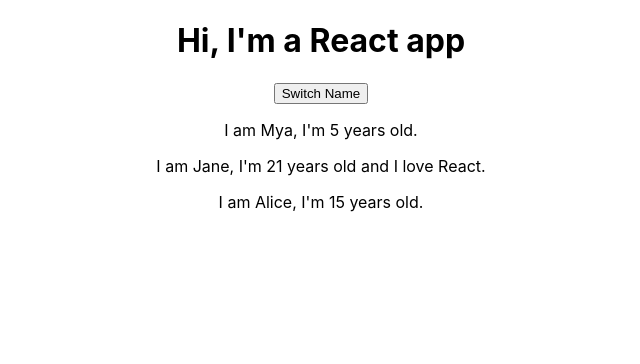
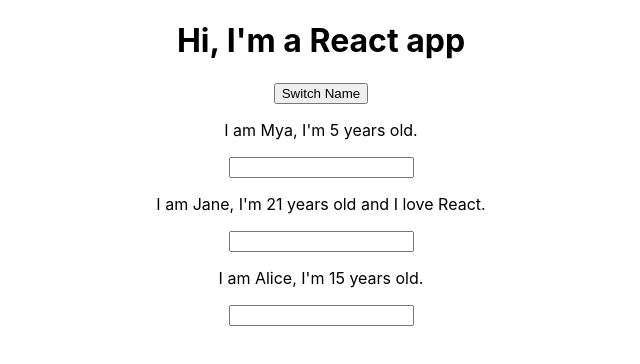
Before and after one commit to gabycasper007/adelyn, a React (Create React App) app: page / in a window 1280 px wide. Shown: the top 364 px of the page, without its empty margins (319-959 px from the left). Built offline with nearby package versions, Linux system fonts and the light colour scheme.

Commit message:
App Class component

```diff
--- a/src/App.js
+++ b/src/App.js
@@ -1,9 +1,9 @@
-import React, { useState } from "react";
+import React, { Component } from "react";
 import "./App.css";
 import Person from "./Person/Person";
 
-const app = () => {
-  const [initialState, setNewState] = useState({
+class App extends Component {
+  state = {
     persons: [
       {
         age: 5,
@@ -20,28 +20,53 @@ const app = () => {
       }
     ],
     somedata: "THE DATA"
-  });
-  const switchNameHandler = pName => {
-    const persons = initialState.persons.map(pers => {
+  };
+  switchNameHandler = pName => {
+    const persons = this.state.persons.map(pers => {
       if (pers.name === pName) pers.age++;
       return pers;
     });
-    setNewState({ persons, ...initialState });
+    this.setState({ persons, ...this.state });
   };
+  nameChangedHandler = event => {
+    const val = event.target.value;
+    console.log(val);
+
+    this.setState({
+      persons: [
+        {
+          age: 5,
+          name: "Mya"
+        },
+        {
+          age: 21,
+          name: val,
+          hobbies: "React"
+        },
+        {
+          age: 15,
+          name: "Alice"
+        }
+      ],
+      ...this.state
+    });
+  };
+  render() {
     return (
       <div className="App">
         <h1>Hi, I'm a React app</h1>
-      <button className="btn btn-default" onClick={switchNameHandler}>
+        <button className="btn btn-default" onClick={this.switchNameHandler}>
           Switch Name
         </button>
-      {initialState.persons.map(pers => {
+        {this.state.persons.map(pers => {
           if (pers.hobbies) {
             return (
               <Person
                 key={pers.age}
                 age={pers.age}
                 name={pers.name}
-              click={() => switchNameHandler(pers.name)}
+                click={() => this.switchNameHandler(pers.name)}
+                changeName={this.nameChangedHandler}
               >
                 {pers.hobbies}
               </Person>
@@ -52,13 +77,14 @@ const app = () => {
                 key={pers.age}
                 age={pers.age}
                 name={pers.name}
-              click={switchNameHandler.bind(this, pers.name)}
+                click={this.switchNameHandler.bind(this, pers.name)}
+                changeName={this.nameChangedHandler}
               />
             );
           }
         })}
       </div>
     );
-};
-
-export default app;
+  }
+}
+export default App;
--- a/src/Person/Person.js
+++ b/src/Person/Person.js
@@ -2,10 +2,13 @@ import React from "react";
 
 const person = props => {
   return (
-    <p onClick={props.click}>
-      I am {props.name}, I'm {props.age} years old
-      {props.children ? ` and I love ${props.children}.` : "."}
-    </p>
+    <div>
+      <p onClick={props.click}>
+        I am {props.name}, I'm {props.age} years old
+        {props.children ? ` and I love ${props.children}.` : "."}
+      </p>
+      <input type="text" onChange={props.changeName} />
+    </div>
   );
 };
 export default person;
```
Lines whose indentation alone changed are shown as unchanged.
